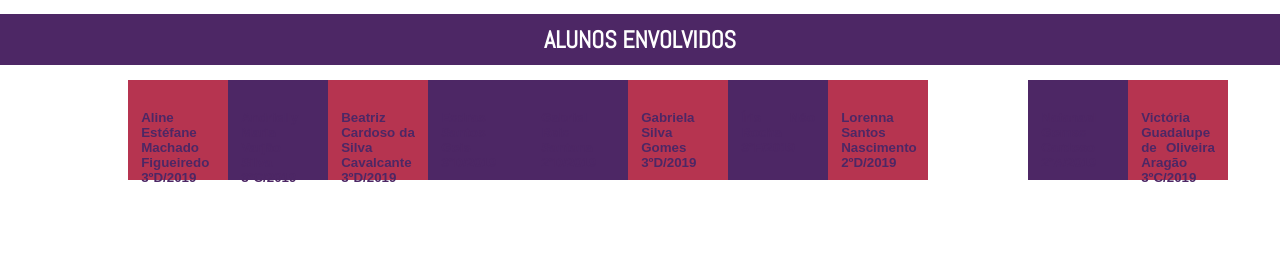
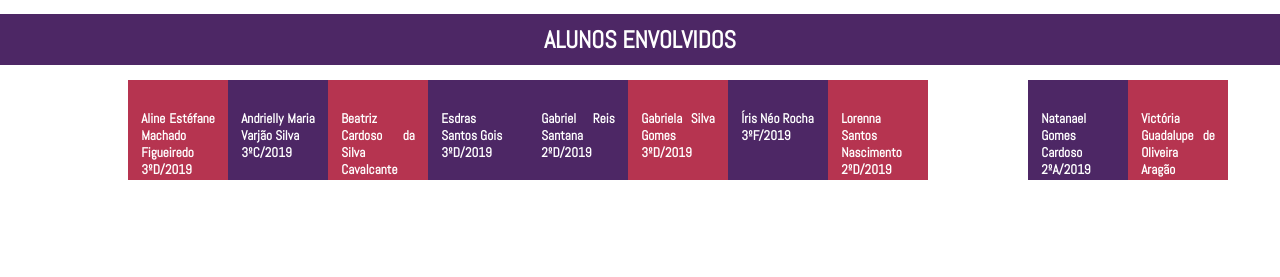
Before and after one commit to euesdrasgois/athenados, a PHP site: page / in a window 1280 px wide. Shown: the part 3498-3775 px from the top of the page. Run offline with PHP 8.4, Linux system fonts and the light colour scheme; data that the repository does not hold is empty.

Commit message:
Update index.css

```diff
--- a/app/css/index.css
+++ b/app/css/index.css
@@ -159,11 +159,6 @@ a {
     text-align: center;
 }
 .alunos li {
-    color: white;
-    font-weight: bold;
-    font-size: 10pt;
-    vertical-align: middle;
-    font-family: Abel;
     float: left;
     height: 100px;
     width: 100px;
@@ -176,3 +171,11 @@ a {
 .alunos .aluno-b {
     background-color: #4d2765;
 }
+
+.alunos p{
+    color: white;
+    font-weight: bold;
+    font-size: 10pt;
+    vertical-align: middle;
+    font-family: Abel;
+}
```
